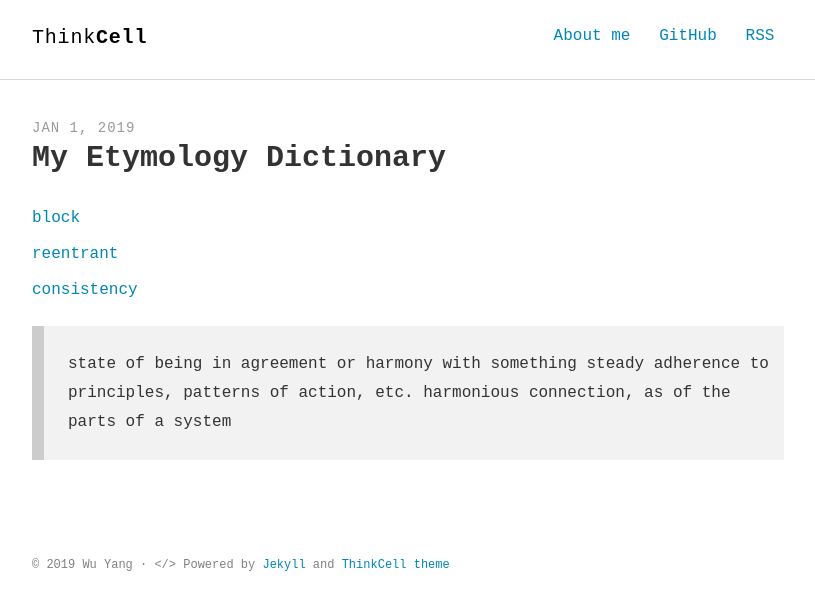
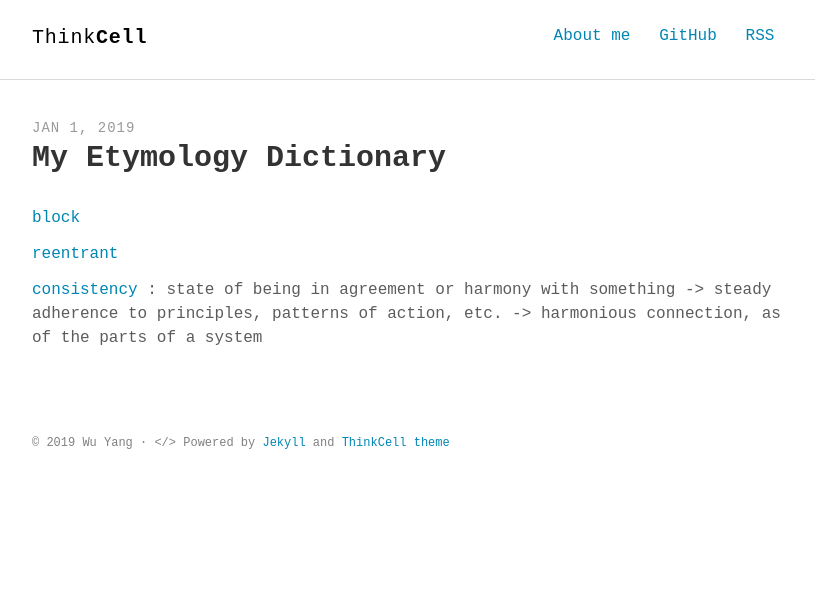
Before and after one commit to drivebyer/old-blog-theme, a Jekyll site: the page built from _posts/2019-01-01-My-Etymology-Dictionary.md, in a window 1280 px wide. Shown: the top 610 px of the page, without its empty margins (232-1047 px from the left). Built offline with Jekyll 4.4.1, drawn with Linux system fonts in a browser that asks for light colours; some web fonts are replaced.

```diff
--- a/_posts/2019-01-01-My-Etymology-Dictionary.md
+++ b/_posts/2019-01-01-My-Etymology-Dictionary.md
@@ -10,7 +10,4 @@ keywords: "Markdown, Etymology, Dictionary, Computer, Program"
 
 [reentrant](https://zh.wikipedia.org/wiki/%E5%8F%AF%E9%87%8D%E5%85%A5)
 
-[consistency](https://www.etymonline.com/word/consistency?ref=etymonline_crossreference)
->state of being in agreement or harmony with something
->steady adherence to principles, patterns of action, etc.
->harmonious connection, as of the parts of a system
+[consistency](https://www.etymonline.com/word/consistency?ref=etymonline_crossreference) : state of being in agreement or harmony with something -> steady adherence to principles, patterns of action, etc. -> harmonious connection, as of the parts of a system
```
